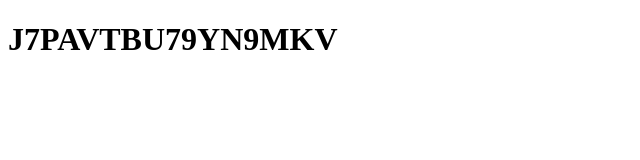
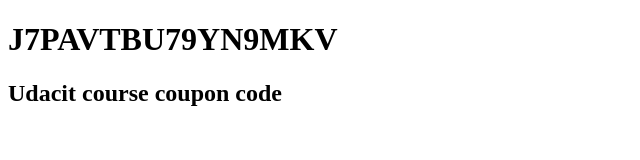
Before and after one commit to fazilmm860/Datewithgithub-sample, a plain HTML site: page index.html in a window 1280 px wide. Shown: the whole page, without its empty margins (0-640 px from the left). Drawn offline with Linux system fonts and the light colour scheme.

Commit message:
udacity coupon code

```diff
--- a/index.html
+++ b/index.html
@@ -8,5 +8,6 @@
 </head>
 <body>
     <h1>J7PAVTBU79YN9MKV</h1>
+    <h2>Udacit course coupon code</h2>
 </body>
 </html>
```
